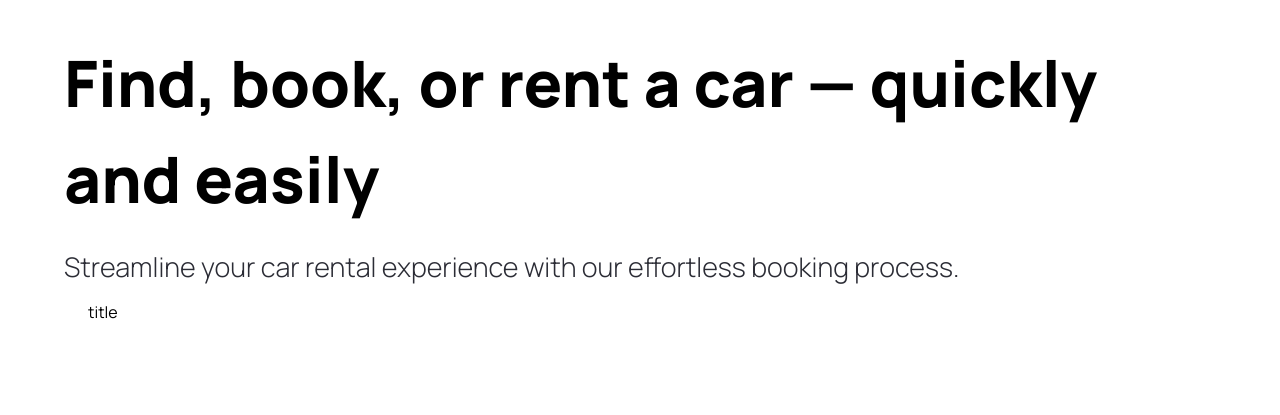
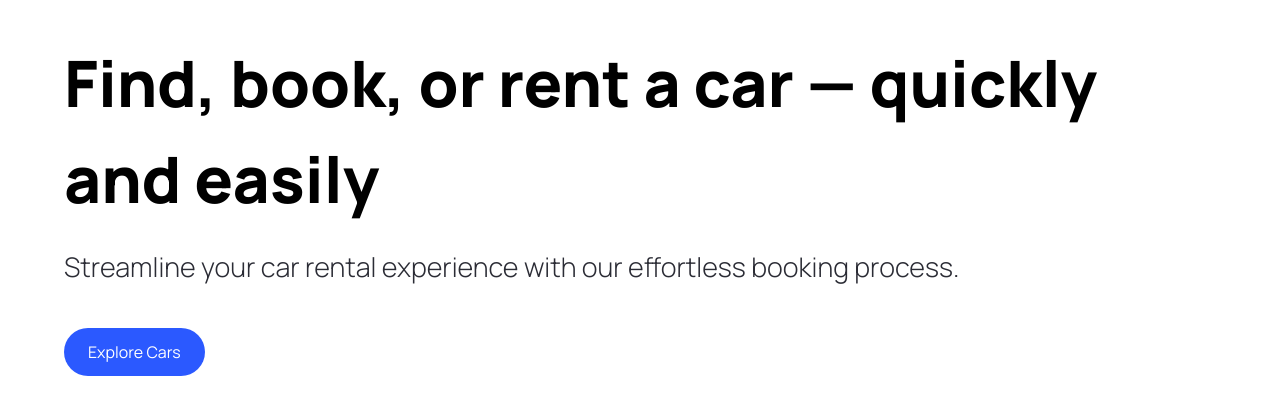
Before and after one commit to umutosun/car_app, a Next.js app: page / in a window 1280 px wide. Shown: the part 109-524 px from the top of the page. Built offline with nearby package versions, Linux system fonts and the light colour scheme.

Commit message:
Fix: custom button made dynamic

```diff
--- a/components/CustomButton.tsx
+++ b/components/CustomButton.tsx
@@ -1,14 +1,19 @@
 "use client";
+import { CustomButtonProps } from "@/types";
 import Image from "next/image";
 
-const CustomButton = () => {
+const CustomButton = ({
+  title,
+  containerStyles,
+  handleClick,
+}: CustomButtonProps) => {
   return (
     <button
       disabled={false}
       type={"button"}
-      className={`custom-btn`}
-      onClick={() => {}}>
-      <span className={`flex-1`}>title</span>
+      className={`custom-btn ${containerStyles}`}
+      onClick={handleClick}>
+      <span className={`flex-1`}>{title}</span>
     </button>
   );
 };
```
